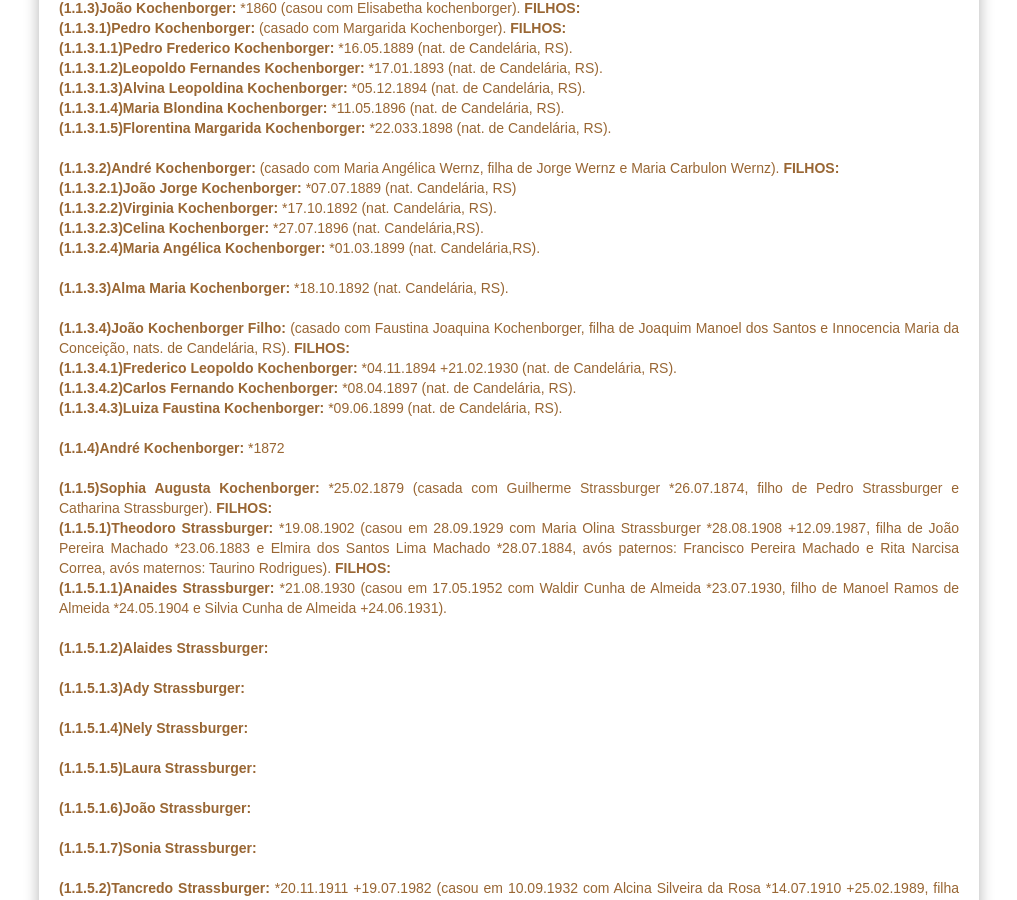
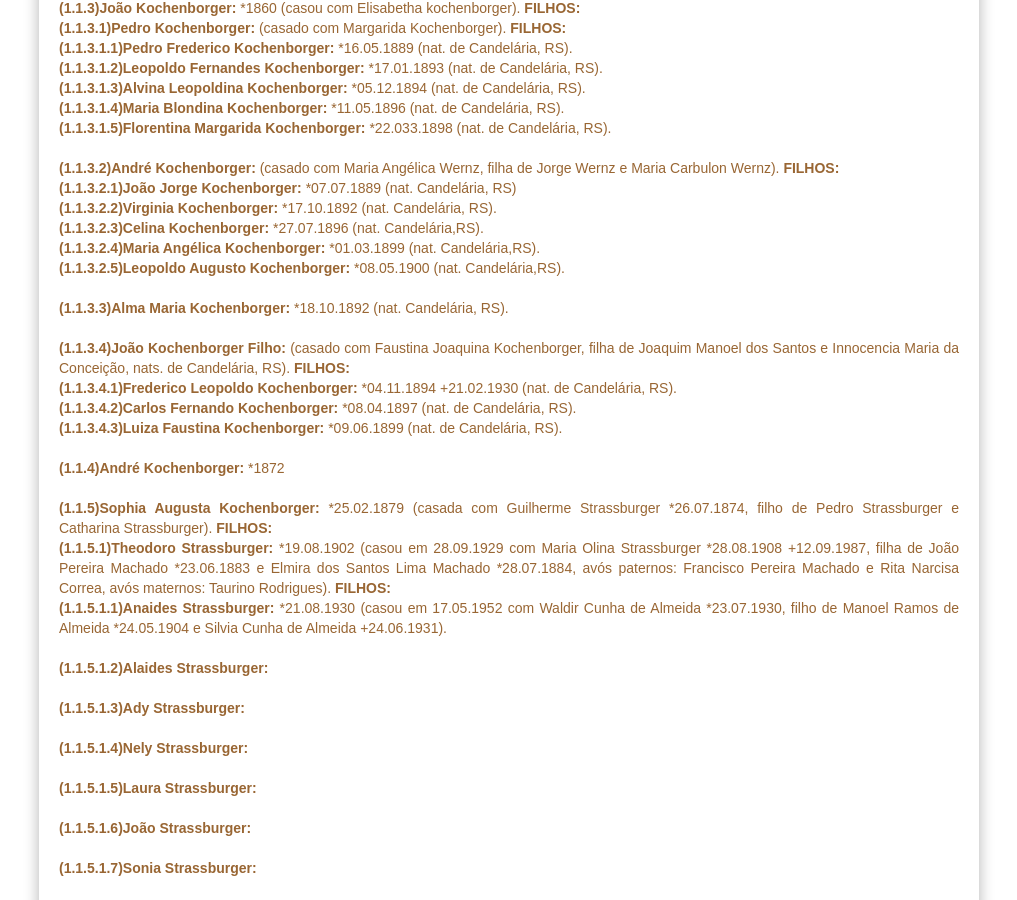
Before and after one commit to claudiovargas1955/claudiovargas1955.github.io, a Jekyll site: the page built from _pages/familia-kochenborger.html, in a window 1280 px wide and 900 px high, scrolled down 2455 px. Shown: the whole window, without its empty margins (131-1148 px from the left). Built offline with Jekyll 4.4.1, drawn with Linux system fonts in a browser that asks for light colours; some web fonts are replaced.

Commit message:
Update familia-kochenborger.html

```diff
--- a/_pages/familia-kochenborger.html
+++ b/_pages/familia-kochenborger.html
@@ -214,9 +214,10 @@ Oliveira e Idalina Soares Leal *1850 +03.09.1934). <b>FILHOS: </b><br>
               <b>(1.1.3.2.1)João Jorge Kochenborger: </b>*07.07.1889 (nat. Candelária, RS)<br>
               <b>(1.1.3.2.2)Virginia Kochenborger: </b>*17.10.1892 (nat. Candelária, RS). <br>
               <b>(1.1.3.2.3)Celina Kochenborger: </b>*27.07.1896 (nat. Candelária,RS).<br>
-              <b>(1.1.3.2.4)Maria Angélica Kochenborger: </b>*01.03.1899 (nat. Candelária,RS).<br><br>
+              <b>(1.1.3.2.4)Maria Angélica Kochenborger: </b>*01.03.1899 (nat. Candelária,RS).<br>
+              <b>(1.1.3.2.5)Leopoldo Augusto Kochenborger: </b>*08.05.1900 (nat. Candelária,RS).<br><br>
 
-        <b>(1.1.3.3)Alma Maria Kochenborger: </b>*18.10.1892 (nat. Candelária, RS).<br><br>
+      <b>(1.1.3.3)Alma Maria Kochenborger: </b>*18.10.1892 (nat. Candelária, RS).<br><br>
 
             <b>(1.1.3.4)João Kochenborger Filho: </b>(casado com Faustina Joaquina Kochenborger, filha de Joaquim Manoel dos Santos e
             Innocencia Maria da Conceição, nats. de Candelária, RS). <b>FILHOS: </b><br>
```
